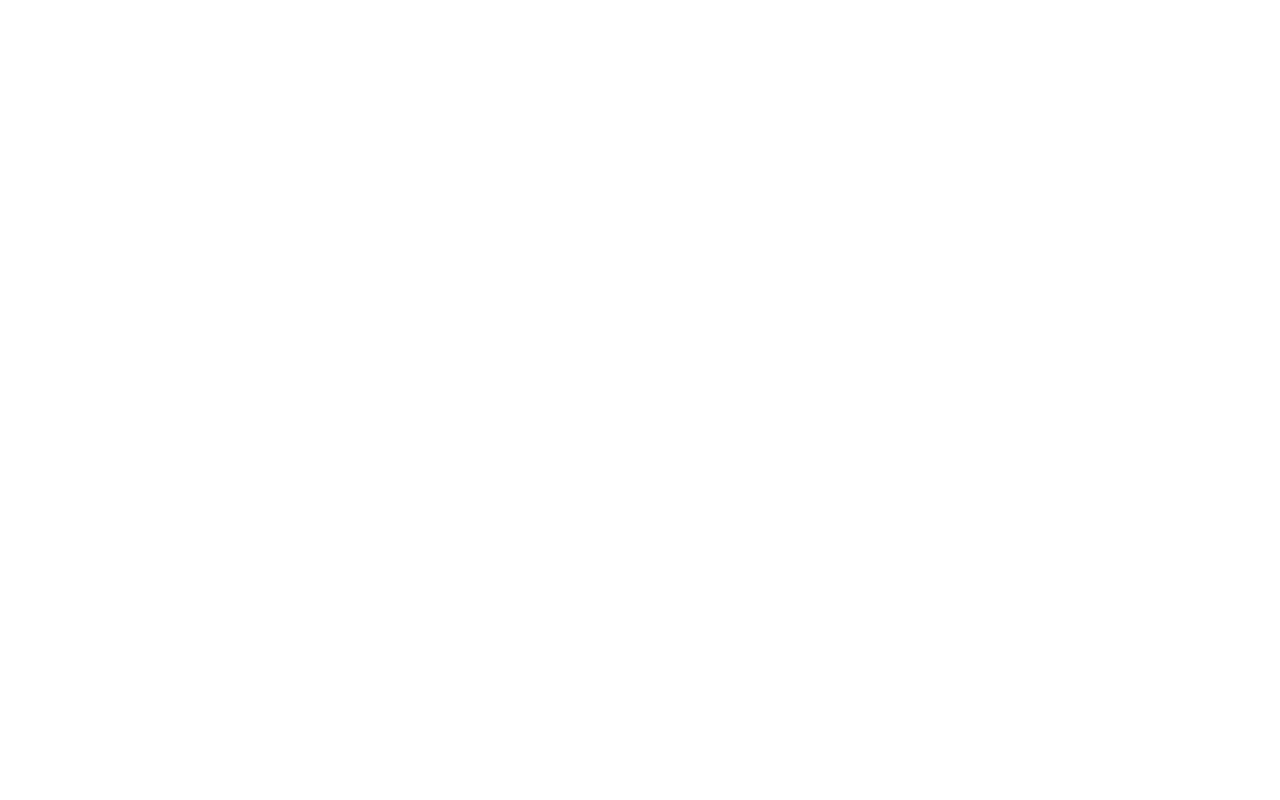
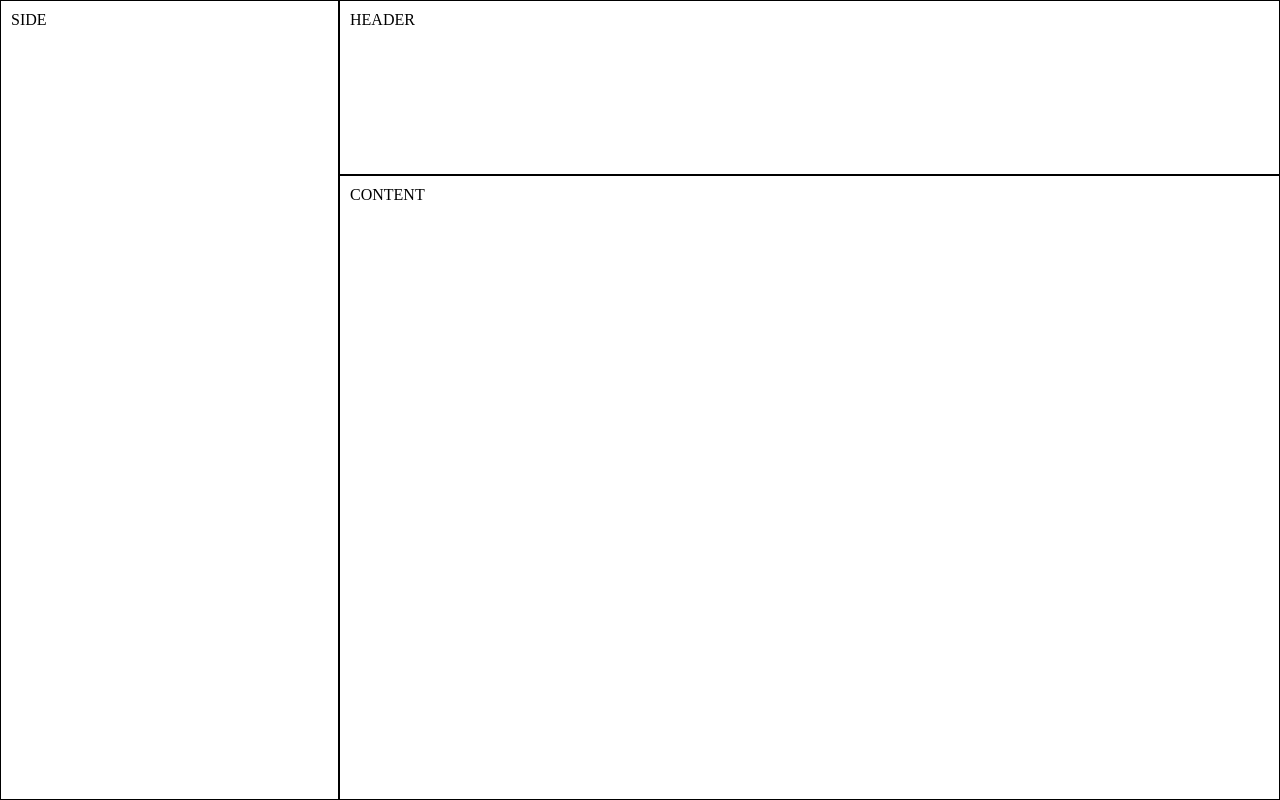
Before and after one commit to mahdi-shouib/odin-admin-dashboard, a plain HTML site: page index.html in a window 1280 px wide. Drawn offline with Linux system fonts and the light colour scheme.

Commit message:
Add general layout visuals

```diff
--- a/index.html
+++ b/index.html
@@ -11,13 +11,13 @@
 <body>
     <div id="main">
         <div id="side" class="container" >
-
+            SIDE
         </div>
         <div id="header" class="container" >
-
+            HEADER
         </div>
         <div id="content" class="container" >
-
+            CONTENT
         </div>
     </div>
 </body>
--- a/style.css
+++ b/style.css
@@ -0,0 +1,31 @@
+html, body {
+    margin: 0;
+}
+
+#main {
+    display: grid;
+    height: 100vh;
+    grid-template-rows: 175px repeat(3, 1fr);
+    grid-template-areas:
+    "side header header header"
+    "side content content content"
+    "side content content content"
+    "side content content content";
+}
+
+.container {
+    border: 1px solid;
+    padding: 10px;
+}
+
+#side {
+    grid-area: side;
+}
+
+#header {
+    grid-area: header;
+}
+
+#content {
+    grid-area: content;
+}
```
